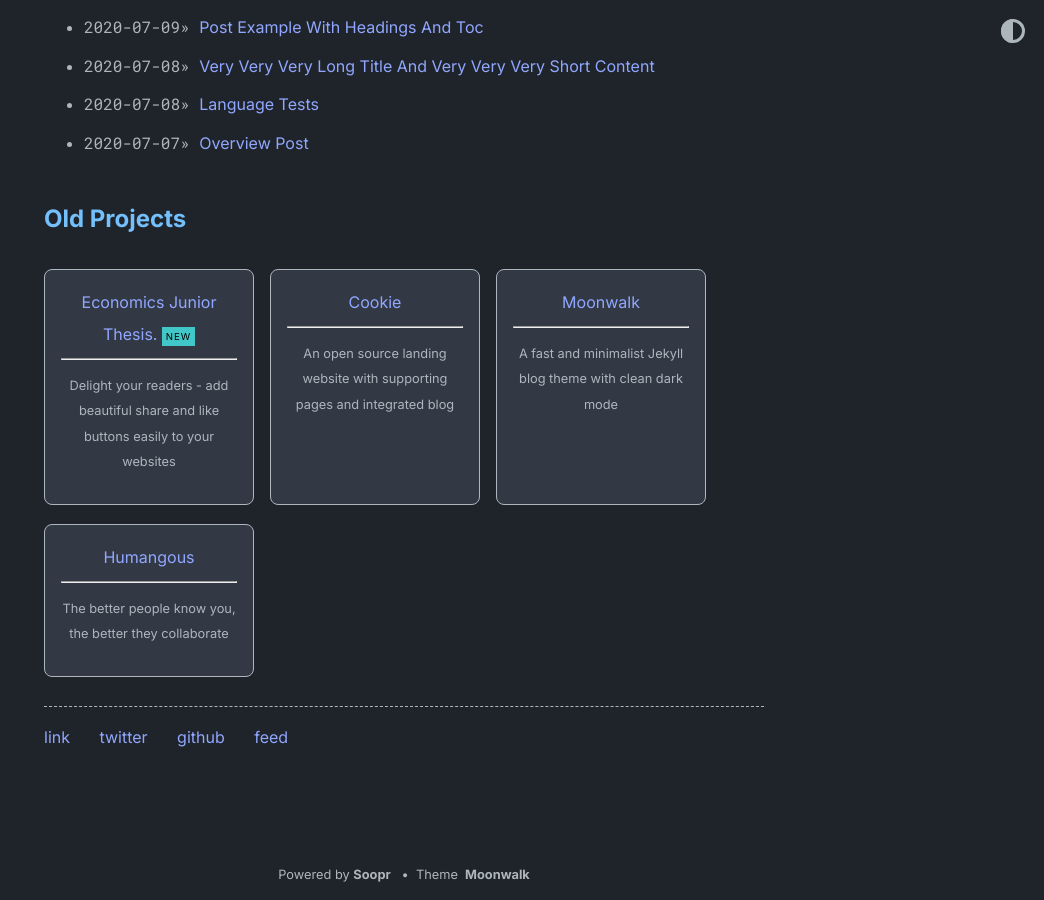
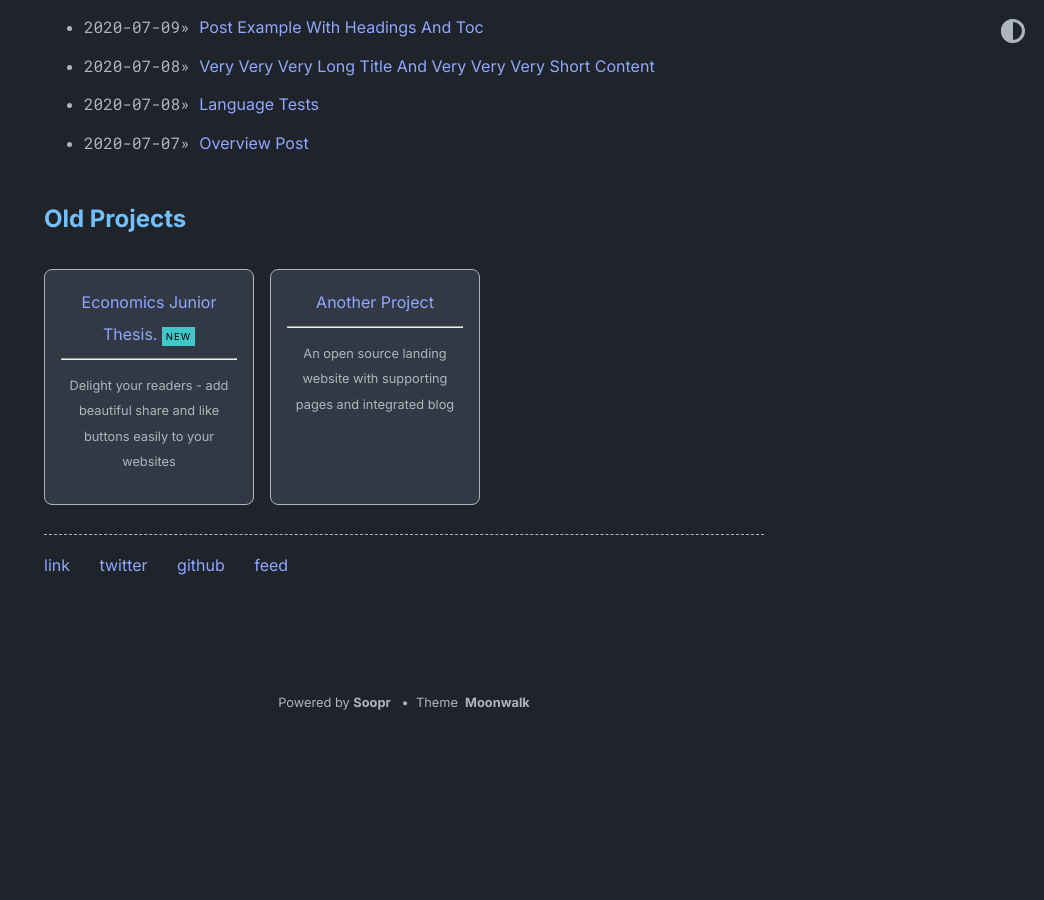
Before and after one commit to wrcarpenter/wcarpenter.github.io, a Jekyll site: the page built from index.md, in a window 1280 px wide and 900 px high, scrolled down 1093 px. Shown: the whole window, without its empty margins (236-1280 px from the left). Built offline with Jekyll 4.4.1, drawn with Linux system fonts in a browser that asks for light colours; after the commit the page ends 1821 px from its top, so only the background shows below that.

Commit message:
Add files via upload

```diff
--- a/_data/home.yml
+++ b/_data/home.yml
@@ -50,17 +50,9 @@ old_project_entries:
     desc: Delight your readers - add beautiful share and like buttons easily to your websites
     highlight: NEW
 
-  - title: Cookie
+  - title: Another Project
     url: https://github.com/abhinavs/cookie
     desc: An open source landing website with supporting pages and integrated blog
-
-  - title: Moonwalk
-    url: https://github.com/abhinavs/moonwalk
-    desc: A fast and minimalist Jekyll blog theme with clean dark mode
-
-  - title: Humangous
-    url: https://www.humangous.co
-    desc: The better people know you, the better they collaborate
 
 footer_entries:
   - title: link
```
